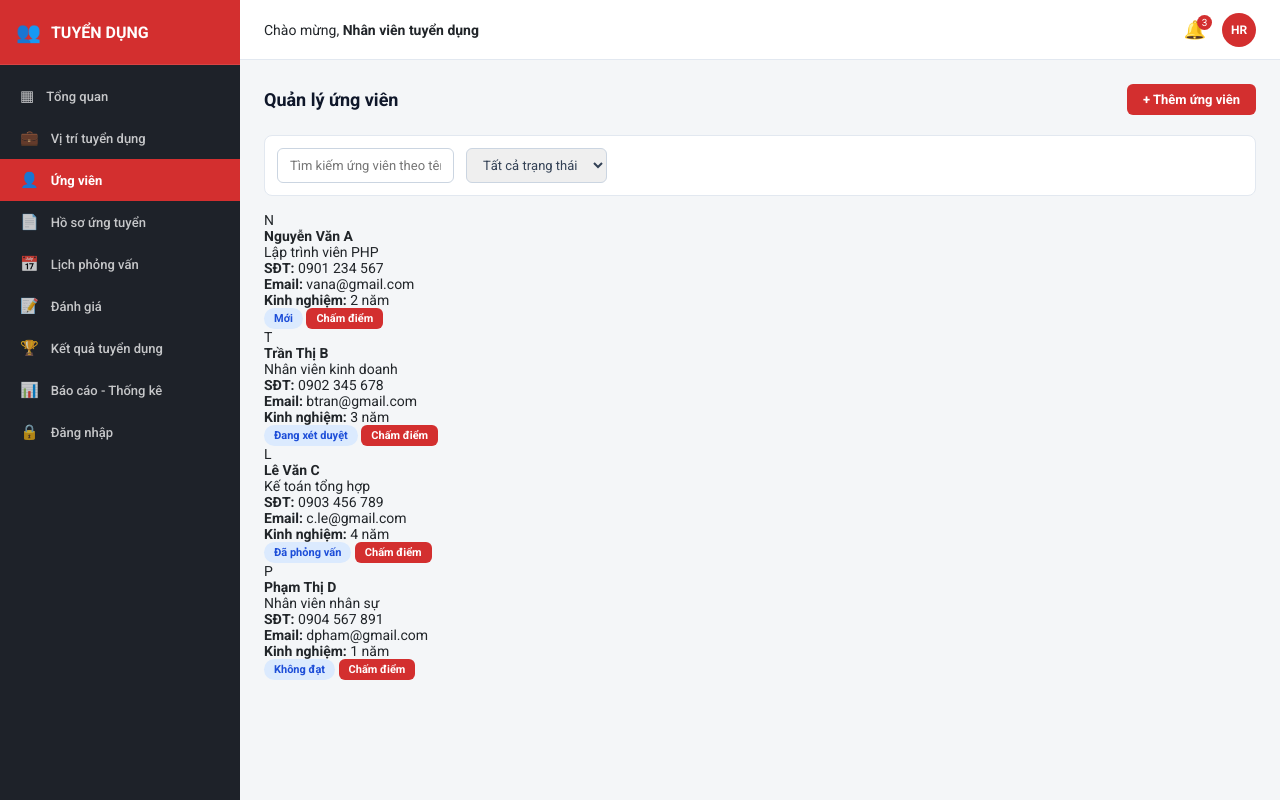
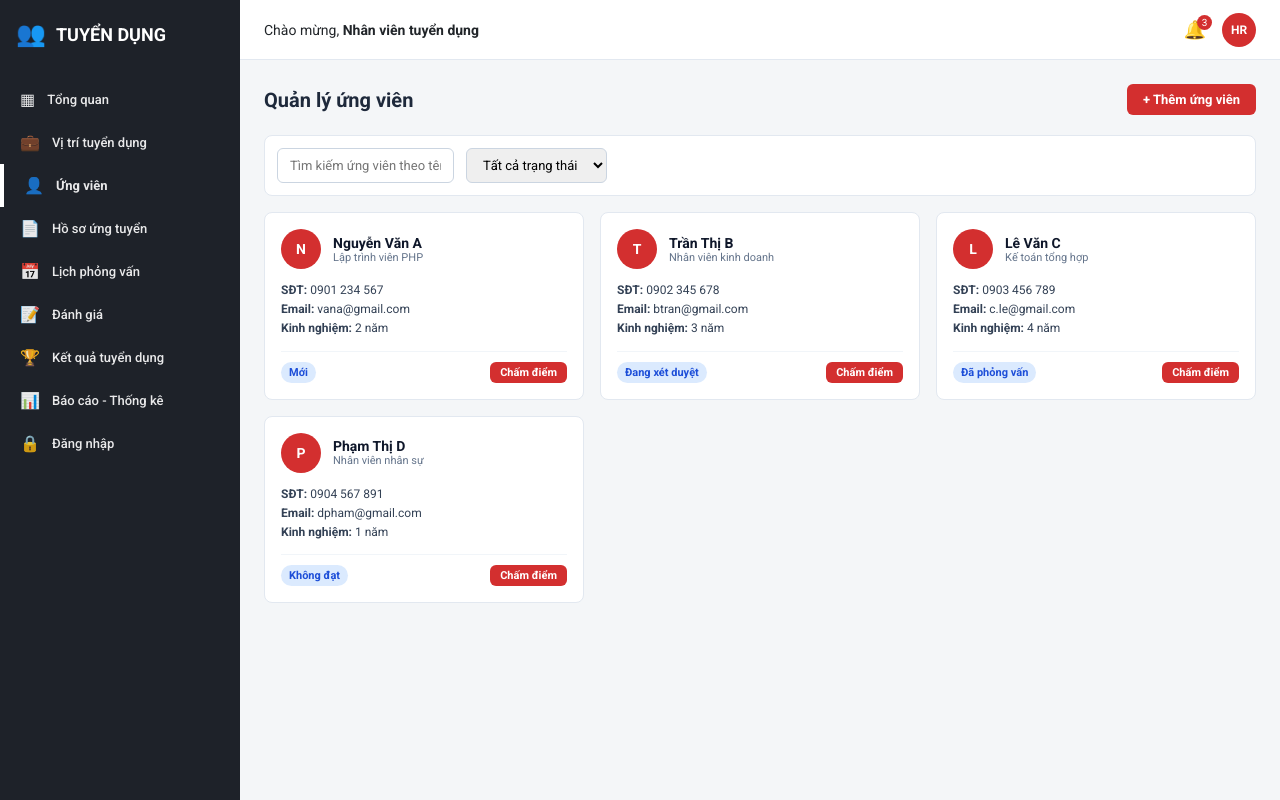
Before and after one commit to anhtuyet1306/BTL-PT-TKHHTT, a PHP site: page /pages/ung-vien.php in a window 1280 px wide. Run offline with PHP 8.4, Linux system fonts and the light colour scheme.

Commit message:
Update style.css

```diff
--- a/assets/css/style.css
+++ b/assets/css/style.css
@@ -1,8 +1,9 @@
+/* HỆ THỐNG QUẢN LÝ TUYỂN DỤNG - STYLE CHUẨN #D32F2F */
 * {
     margin: 0;
     padding: 0;
     box-sizing: border-box;
-    font-family: 'Roboto', 'Inter', sans-serif;
+    font-family: 'Roboto', sans-serif;
 }
 
 body {
@@ -27,17 +29,16 @@ body {
 
 .sidebar-brand {
     padding: 20px 16px;
-    font-size: 16px;
+    font-size: 18px;
     font-weight: 700;
     display: flex;
     align-items: center;
     gap: 10px;
-    border-bottom: 1px solid rgba(255, 255, 255, 0.1);
-    background-color: #D32F2F;
+    border-bottom: 1px solid #D32F2F(255, 255, 255, 0.15);
 }
 
 .brand-icon {
-    font-size: 20px;
+    font-size: 24px;
 }
 
 .sidebar-nav {
@@ -51,29 +52,28 @@ body {
     align-items: center;
     gap: 12px;
     padding: 12px 20px;
-    color: rgba(255, 255, 255, 0.75);
+    color: rgba(255, 255, 255, 0.9);
     text-decoration: none;
     font-size: 13px;
     font-weight: 500;
-    transition: all 0.15s;
+    transition: background-color 0.15s;
 }
 
 .nav-item:hover {
-    background-color: rgba(255, 255, 255, 0.08);
-    color: #ffffff;
+    background-color: rgba(255, 255, 255, 0.12);
 }
 
 .nav-item.active {
-    background-color: #D32F2F;
-    color: #ffffff;
+    background-color: #D32F2F(0, 0, 0, 0.22);
     font-weight: 700;
-    border-left: none;
+    border-left: 4px solid #ffffff;
 }
 
 .nav-icon {
-    font-size: 15px;
+    font-size: 16px;
 }
 
+/* MAIN CONTENT */
 .main-content {
     flex: 1;
     display: flex;
@@ -145,11 +144,12 @@ body {
 }
 
 .section-header h2 {
-    font-size: 18px;
-    color: #0f172a;
+    font-size: 20px;
+    color: #1e293b;
     font-weight: 700;
 }
 
+/* CARDS & STATS */
 .stats-grid {
     display: grid;
     grid-template-columns: repeat(auto-fit, minmax(200px, 1fr));
@@ -276,7 +276,6 @@ body {
     border-radius: 6px;
     font-size: 13px;
     outline: none;
-    color: #334155;
 }
 
 .input-control:focus, .select-control:focus {
@@ -309,7 +306,7 @@ body {
 }
 
 .badge {
-    padding: 4px 10px;
+    padding: 4px 8px;
     border-radius: 12px;
     font-size: 11px;
     font-weight: 600;
@@ -353,19 +349,202 @@ body {
     font-size: 11px;
 }
 
+.btn-block {
+    width: 100%;
+    padding: 10px;
+}
+
 .action-icons button {
     background: none;
     border: none;
     cursor: pointer;
+    font-size: 15px;
+    margin-right: 6px;
+}
+
+/* CANDIDATE CARDS */
+.candidates-grid {
+    display: grid;
+    grid-template-columns: repeat(auto-fill, minmax(240px, 1fr));
+    gap: 16px;
+}
+
+.candidate-card {
+    background: #fff;
+    border: 1px solid #e2e8f0;
+    border-radius: 8px;
+    padding: 16px;
+}
+
+.candidate-header {
+    display: flex;
+    align-items: center;
+    gap: 12px;
+    margin-bottom: 12px;
+}
+
+.candidate-avatar {
+    width: 40px;
+    height: 40px;
+    border-radius: 50%;
+    background-color: #D32F2F;
+    color: #fff;
+    font-weight: 700;
+    display: flex;
+    align-items: center;
+    justify-content: center;
+}
+
+.candidate-name {
     font-size: 14px;
-    margin-right: 8px;
+    font-weight: 700;
+    color: #0f172a;
+}
+
+.candidate-pos {
+    font-size: 11px;
     color: #64748b;
 }
 
-.action-icons button:hover {
-    color: #D32F2F;
+.candidate-body {
+    font-size: 12px;
+    color: #334155;
+    margin-bottom: 12px;
+    line-height: 1.6;
 }
 
+.candidate-footer {
+    display: flex;
+    justify-content: space-between;
+    align-items: center;
+    border-top: 1px solid #f1f5f9;
+    padding-top: 10px;
+}
+
+/* INTERVIEW SCHEDULE */
+.week-picker {
+    margin-bottom: 16px;
+    display: flex;
+    align-items: center;
+    justify-content: space-between;
+}
+
+.day-tabs {
+    display: flex;
+    gap: 8px;
+    overflow-x: auto;
+}
+
+.day-tab {
+    padding: 6px 12px;
+    border-radius: 6px;
+    background: #f1f5f9;
+    text-decoration: none;
+    color: #475569;
+    font-size: 12px;
+    font-weight: 600;
+}
+
+.day-tab.active {
+    background: #D32F2F;
+    color: #fff;
+}
+
+.interviews-list {
+    display: flex;
+    flex-direction: column;
+    gap: 12px;
+}
+
+.interview-item {
+    display: flex;
+    align-items: center;
+    justify-content: space-between;
+    padding: 16px 20px;
+}
+
+.interview-time {
+    display: flex;
+    align-items: center;
+    gap: 6px;
+    font-size: 16px;
+    font-weight: 700;
+    color: #D32F2F;
+    width: 100px;
+}
+
+.interview-candidate h4 {
+    font-size: 14px;
+    color: #0f172a;
+}
+
+.interview-candidate p {
+    font-size: 12px;
+    color: #64748b;
+}
+
+/* EVALUATION CARD */
+.eval-card {
+    padding: 24px;
+}
+
+.eval-meta {
+    display: flex;
+    gap: 30px;
+    font-size: 13px;
+    color: #475569;
+    margin-bottom: 20px;
+    padding-bottom: 15px;
+    border-bottom: 1px solid #f1f5f9;
+}
+
+.score-input {
+    width: 70px;
+    text-align: center;
+    font-weight: 700;
+}
+
+.eval-summary {
+    display: flex;
+    justify-content: space-between;
+    align-items: center;
+    background: #f8fafc;
+    padding: 16px;
+    border-radius: 8px;
+    margin-top: 20px;
+}
+
+.big-score {
+    font-size: 24px;
+    font-weight: 900;
+    color: #D32F2F;
+    margin-left: 8px;
+}
+
+/* FUNNEL */
+.funnel-step {
+    margin-bottom: 14px;
+}
+
+.funnel-header {
+    display: flex;
+    justify-content: space-between;
+    font-size: 12px;
+    margin-bottom: 4px;
+}
+
+.funnel-bar {
+    height: 18px;
+    background-color: #f1f5f9;
+    border-radius: 4px;
+    overflow: hidden;
+}
+
+.funnel-bar div {
+    height: 100%;
+}
+
+/* LOGIN PAGE */
 .login-page {
     background-color: #1e2229;
     display: flex;
```
Also changed, not shown: other parts of assets/css/style.css (+29 -13 lines).
